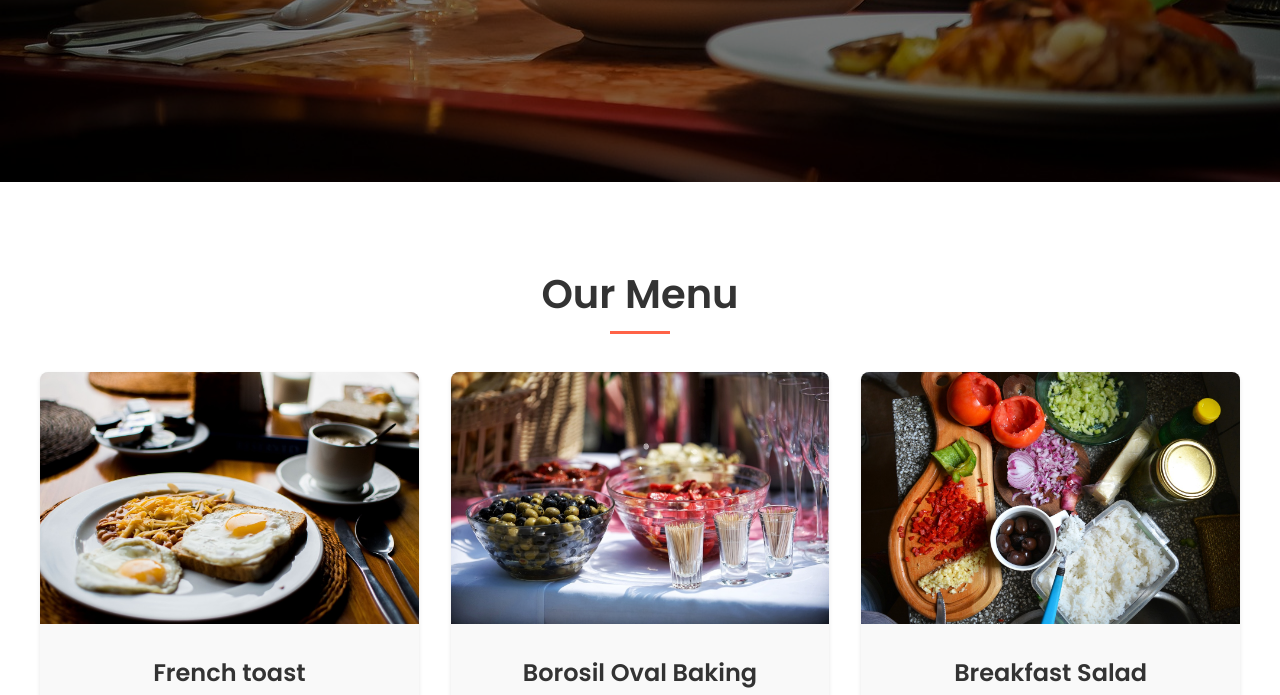
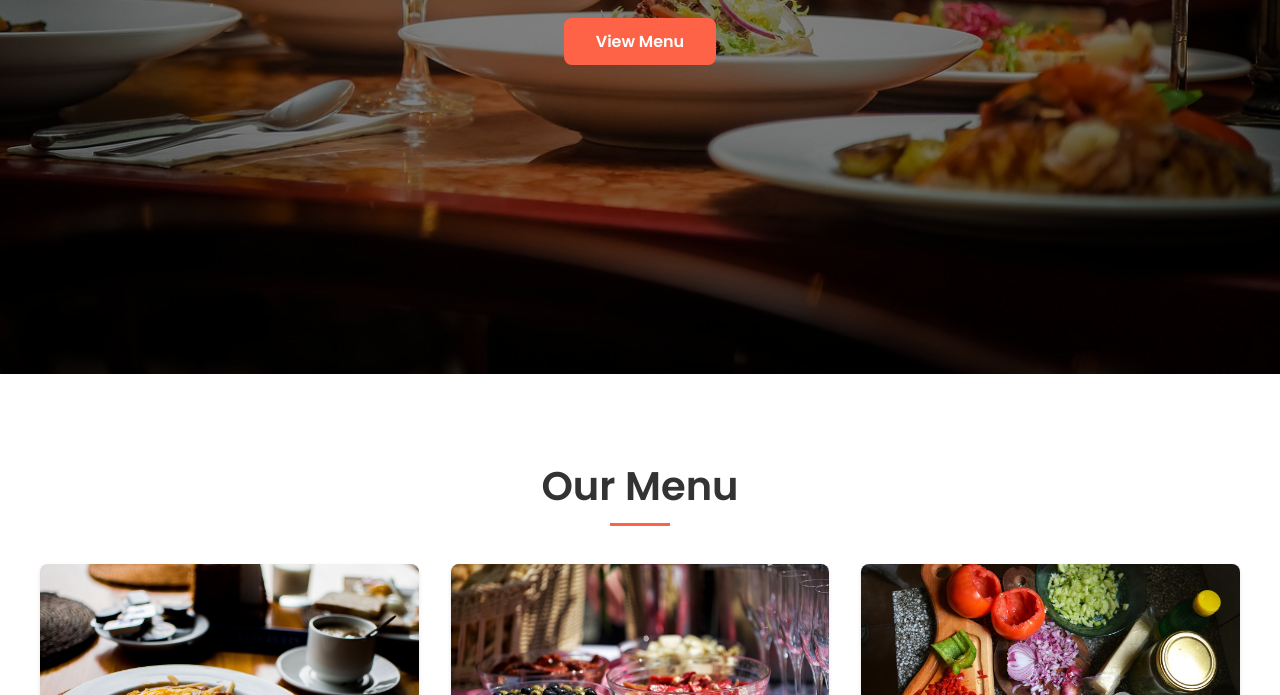
Before and after one commit to ABHISHEK-PRASAD-BAHELIYA/Restaurant-Page, a website built with webpack: page dist/index.html in a window 1280 px wide. Shown: the part 607-1302 px from the top of the page. Built offline with nearby package versions, Linux system fonts and the light colour scheme.

Commit message:
finish Project

```diff
--- a/src/index.js
+++ b/src/index.js
@@ -1,4 +1,5 @@
 import pageLoad from './pageLoad';
+import "./style.css";
 
 //load Page
 pageLoad();
--- a/src/menu.js
+++ b/src/menu.js
@@ -11,12 +11,12 @@ const createMenuPage = () => {
     const menuGrid = document.createElement('div');
     menuGrid.className = 'menu-grid';
     const dishes = [
-        { name: ' French toast', description: 'French toast is a dish of sliced bread soaked in beaten eggs and often milk or cream.', price: '$10.99', img: '../dist/assets/item1.jpeg' },
-        { name: 'Borosil Oval Baking', description: 'The ovul baking dish perfect for baked dishes, lasagnas, raviolis, au gratins.', price: '$12.99', img: '../dist/assets/item2.jpeg' },
-        { name: 'Breakfast Salad', description: 'Healthy and tasty salads which are perfect for breakfast.', price: '$12.99', img: '../dist/assets/item3.jpeg' },
-        { name: 'Pizza', description: 'classic pizza with fresh tomatoes, mozzarella and tomato, and basil.', price: '$12.99', img: '../dist/assets/item4.jpeg' },
-        { name: 'Pizza', description: 'classic pizza with fresh tomatoes, mozzarella and tomato, and basil.', price: '$25.99', img: '../dist/assets/hero-image.jpeg' },
-        { name: 'Pizza', description: 'classic pizza with fresh tomatoes, mozzarella and tomato, and basil.', price: '$99.99', img: '../dist/assets/table.jpeg' },
+        { name: ' French toast', description: 'French toast is a dish of sliced bread soaked in beaten eggs and often milk or cream.', price: '$10.99', img: './assets/item1.jpeg' },
+        { name: 'Borosil Oval Baking', description: 'The ovul baking dish perfect for baked dishes, lasagnas, raviolis, au gratins.', price: '$12.99', img: './assets/item2.jpeg' },
+        { name: 'Breakfast Salad', description: 'Healthy and tasty salads which are perfect for breakfast.', price: '$12.99', img: './assets/item3.jpeg' },
+        { name: 'Pizza', description: 'classic pizza with fresh tomatoes, mozzarella and tomato, and basil.', price: '$12.99', img: './assets/item4.jpeg' },
+        { name: 'Pizza', description: 'classic pizza with fresh tomatoes, mozzarella and tomato, and basil.', price: '$25.99', img: './assets/hero-image.jpeg' },
+        { name: 'Pizza', description: 'classic pizza with fresh tomatoes, mozzarella and tomato, and basil.', price: '$99.99', img: './assets/table.jpeg' },
     ];
     dishes.forEach(dish => {
         const menuItem = document.createElement('div');
--- a/src/pageLoad.js
+++ b/src/pageLoad.js
@@ -3,6 +3,7 @@ import createMenuPage from './menu.js';
 import createRestaurantHomePage from './restaurant.js';
 import createTabs from './header.js';
 import createHeaderPage from './footer.js';
+import './style.css';
 
 
 function initialLoad() {
--- a/src/style.css
+++ b/src/style.css
@@ -59,7 +59,7 @@ header nav ul li a:hover {
     background-position: center;
     color: #fff;
     text-align: center;
-    padding: 14rem 1.8rem;
+    padding: 20rem 2.2rem;
     position: relative;
     z-index: 1;
 }
```
Also changed, not shown: package.json (added, +18 -0 lines), src/assets/hero-image.jpeg (deleted), src/assets/item1.jpeg (deleted), src/assets/item2.jpeg (deleted), src/assets/item3.jpeg (deleted), src/assets/item4.jpeg (deleted), src/assets/kitchen.jpeg (deleted), src/assets/table.jpeg (deleted), src/assets/tables.jpeg (deleted), 2 other files.
